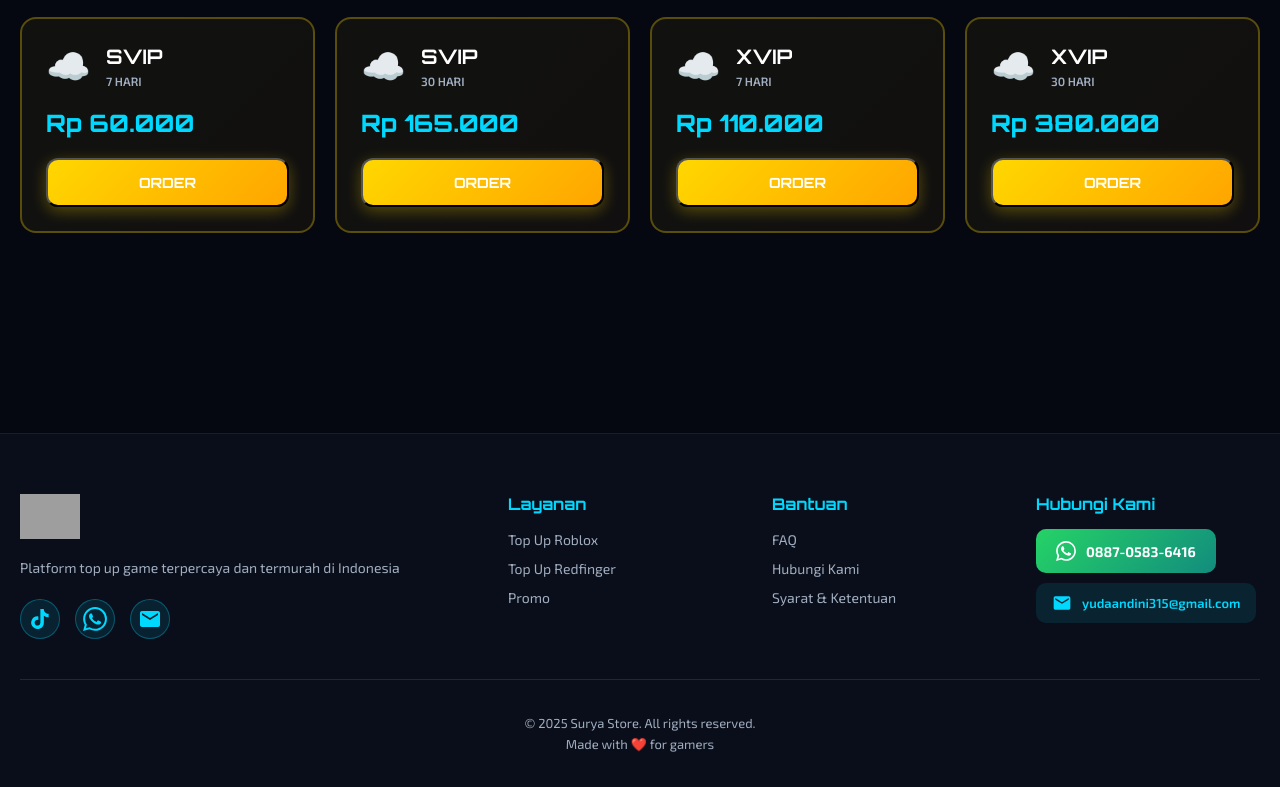
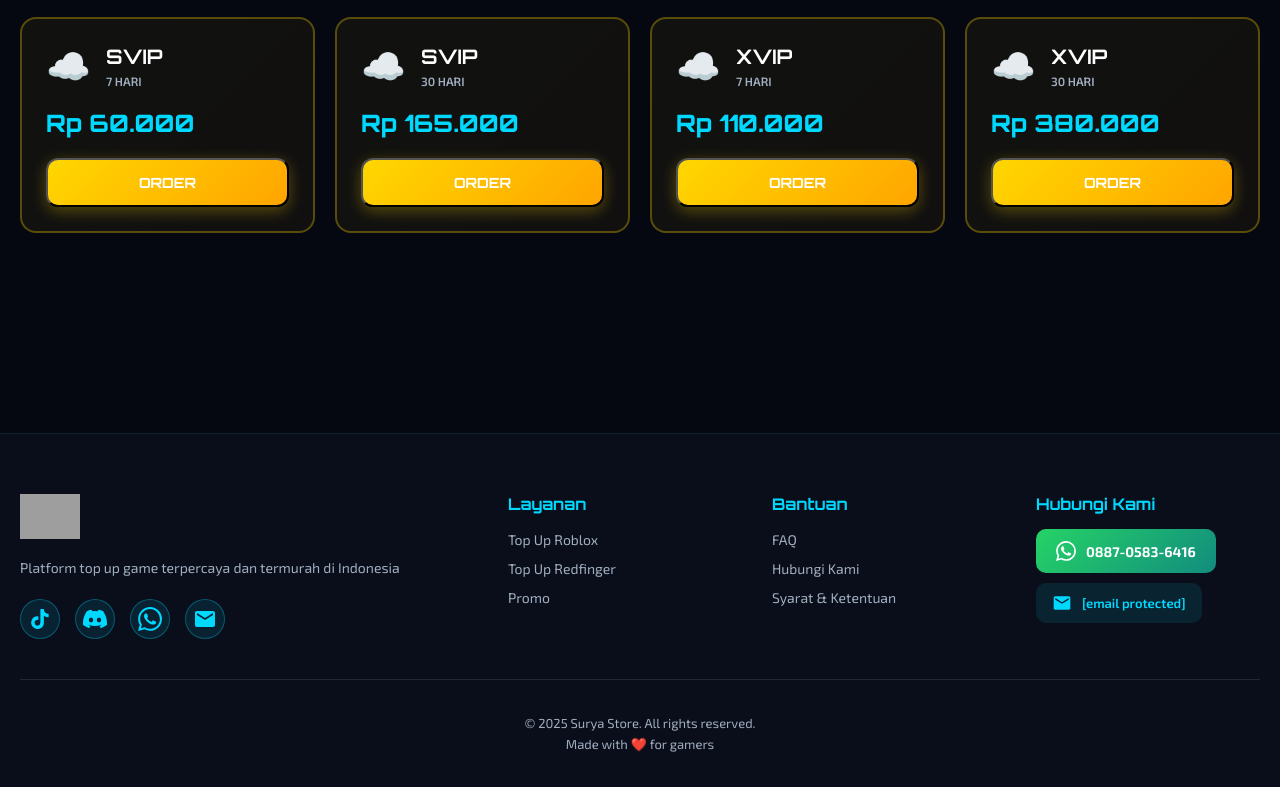
Before and after one commit to atinkocakgblggg-wq/SuryaWeb, a plain HTML site: page redfinger.html in a window 1280 px wide. Shown: the part 1503-2290 px from the top of the page. Drawn offline with Linux system fonts and the light colour scheme; grey boxes are pictures that could not be loaded.

Commit message:
Update redfinger.html

```diff
--- a/redfinger.html
+++ b/redfinger.html
@@ -251,12 +251,17 @@
                                 <path fill="currentColor" d="M19.59 6.69a4.83 4.83 0 01-3.77-4.25V2h-3.45v13.67a2.89 2.89 0 01-5.2 1.74 2.89 2.89 0 012.31-4.64 2.93 2.93 0 01.88.13V9.4a6.84 6.84 0 00-1-.05A6.33 6.33 0 005 20.1a6.34 6.34 0 0010.86-4.43v-7a8.16 8.16 0 004.77 1.52v-3.4a4.85 4.85 0 01-1-.1z"/>
                             </svg>
                         </a>
+                        <a href="https://discord.gg/Suryaajadeh" target="_blank" class="social-link" title="Discord">
+                            <svg viewBox="0 0 24 24" width="24" height="24">
+                                <path fill="currentColor" d="M20.317 4.37a19.791 19.791 0 0 0-4.885-1.515a.074.074 0 0 0-.079.037c-.21.375-.444.864-.608 1.25a18.27 18.27 0 0 0-5.487 0a12.64 12.64 0 0 0-.617-1.25a.077.077 0 0 0-.079-.037A19.736 19.736 0 0 0 3.677 4.37a.07.07 0 0 0-.032.027C.533 9.046-.32 13.58.099 18.057a.082.082 0 0 0 .031.057a19.9 19.9 0 0 0 5.993 3.03a.078.078 0 0 0 .084-.028a14.09 14.09 0 0 0 1.226-1.994a.076.076 0 0 0-.041-.106a13.107 13.107 0 0 1-1.872-.892a.077.077 0 0 1-.008-.128a10.2 10.2 0 0 0 .372-.292a.074.074 0 0 1 .077-.01c3.928 1.793 8.18 1.793 12.062 0a.074.074 0 0 1 .078.01c.12.098.246.198.373.292a.077.077 0 0 1-.006.127a12.299 12.299 0 0 1-1.873.892a.077.077 0 0 0-.041.107c.36.698.772 1.362 1.225 1.993a.076.076 0 0 0 .084.028a19.839 19.839 0 0 0 6.002-3.03a.077.077 0 0 0 .032-.054c.5-5.177-.838-9.674-3.549-13.66a.061.061 0 0 0-.031-.03zM8.02 15.33c-1.183 0-2.157-1.085-2.157-2.419c0-1.333.956-2.419 2.157-2.419c1.21 0 2.176 1.096 2.157 2.42c0 1.333-.956 2.418-2.157 2.418zm7.975 0c-1.183 0-2.157-1.085-2.157-2.419c0-1.333.955-2.419 2.157-2.419c1.21 0 2.176 1.096 2.157 2.42c0 1.333-.946 2.418-2.157 2.418z"/>
+                            </svg>
+                        </a>
                         <a href="https://wa.me/6288705836416" target="_blank" class="social-link" title="WhatsApp">
                             <svg viewBox="0 0 24 24" width="24" height="24">
                                 <path fill="currentColor" d="M17.472 14.382c-.297-.149-1.758-.867-2.03-.967-.273-.099-.471-.148-.67.15-.197.297-.767.966-.94 1.164-.173.199-.347.223-.644.075-.297-.15-1.255-.463-2.39-1.475-.883-.788-1.48-1.761-1.653-2.059-.173-.297-.018-.458.13-.606.134-.133.298-.347.446-.52.149-.174.198-.298.298-.497.099-.198.05-.371-.025-.52-.075-.149-.669-1.612-.916-2.207-.242-.579-.487-.5-.669-.51-.173-.008-.371-.01-.57-.01-.198 0-.52.074-.792.372-.272.297-1.04 1.016-1.04 2.479 0 1.462 1.065 2.875 1.213 3.074.149.198 2.096 3.2 5.077 4.487.709.306 1.262.489 1.694.625.712.227 1.36.195 1.871.118.571-.085 1.758-.719 2.006-1.413.248-.694.248-1.289.173-1.413-.074-.124-.272-.198-.57-.347m-5.421 7.403h-.004a9.87 9.87 0 01-5.031-1.378l-.361-.214-3.741.982.998-3.648-.235-.374a9.86 9.86 0 01-1.51-5.26c.001-5.45 4.436-9.884 9.888-9.884 2.64 0 5.122 1.03 6.988 2.898a9.825 9.825 0 012.893 6.994c-.003 5.45-4.437 9.884-9.885 9.884m8.413-18.297A11.815 11.815 0 0012.05 0C5.495 0 .16 5.335.157 11.892c0 2.096.547 4.142 1.588 5.945L.057 24l6.305-1.654a11.882 11.882 0 005.683 1.448h.005c6.554 0 11.89-5.335 11.893-11.893a11.821 11.821 0 00-3.48-8.413Z"/>
                             </svg>
                         </a>
-                        <a href="/cdn-cgi/l/email-protection#78010d1c1919161c1116114b494d381f15191114561b1715" class="social-link" title="Email">
+                        <a href="mailto:yudaandini315@gmail.com" class="social-link" title="Email">
                             <svg viewBox="0 0 24 24" width="24" height="24">
                                 <path fill="currentColor" d="M20 4H4c-1.1 0-1.99.9-1.99 2L2 18c0 1.1.9 2 2 2h16c1.1 0 2-.9 2-2V6c0-1.1-.9-2-2-2zm0 4l-8 5-8-5V6l8 5 8-5v2z"/>
                             </svg>
@@ -287,11 +292,11 @@
                         </svg>
                         0887-0583-6416
                     </a>
-                    <a href="mailto:yudaandini315@gmail.com" class="contact-email" style="display: inline-flex; align-items: center; gap: 10px; background: rgba(0, 217, 255, 0.1); color: var(--primary-color); padding: 10px 16px; border-radius: 10px; text-decoration: none; font-weight: 600; font-size: 13px; margin-top: 10px;">
+                    <a href="/cdn-cgi/l/email-protection#453c302124242b212c2b2c767470052228242c296b262a28" class="contact-email" style="display: inline-flex; align-items: center; gap: 10px; background: rgba(0, 217, 255, 0.1); color: var(--primary-color); padding: 10px 16px; border-radius: 10px; text-decoration: none; font-weight: 600; font-size: 13px; margin-top: 10px;">
                         <svg viewBox="0 0 24 24" width="20" height="20">
                             <path fill="currentColor" d="M20 4H4c-1.1 0-1.99.9-1.99 2L2 18c0 1.1.9 2 2 2h16c1.1 0 2-.9 2-2V6c0-1.1-.9-2-2-2zm0 4l-8 5-8-5V6l8 5 8-5v2z"/>
                         </svg>
-                        yudaandini315@gmail.com
+                        <span class="__cf_email__" data-cfemail="2b525e4f4a4a454f424542181a1e6b4c464a424705484446">[email&#160;protected]</span>
                     </a>
                 </div>
             </div>
```
